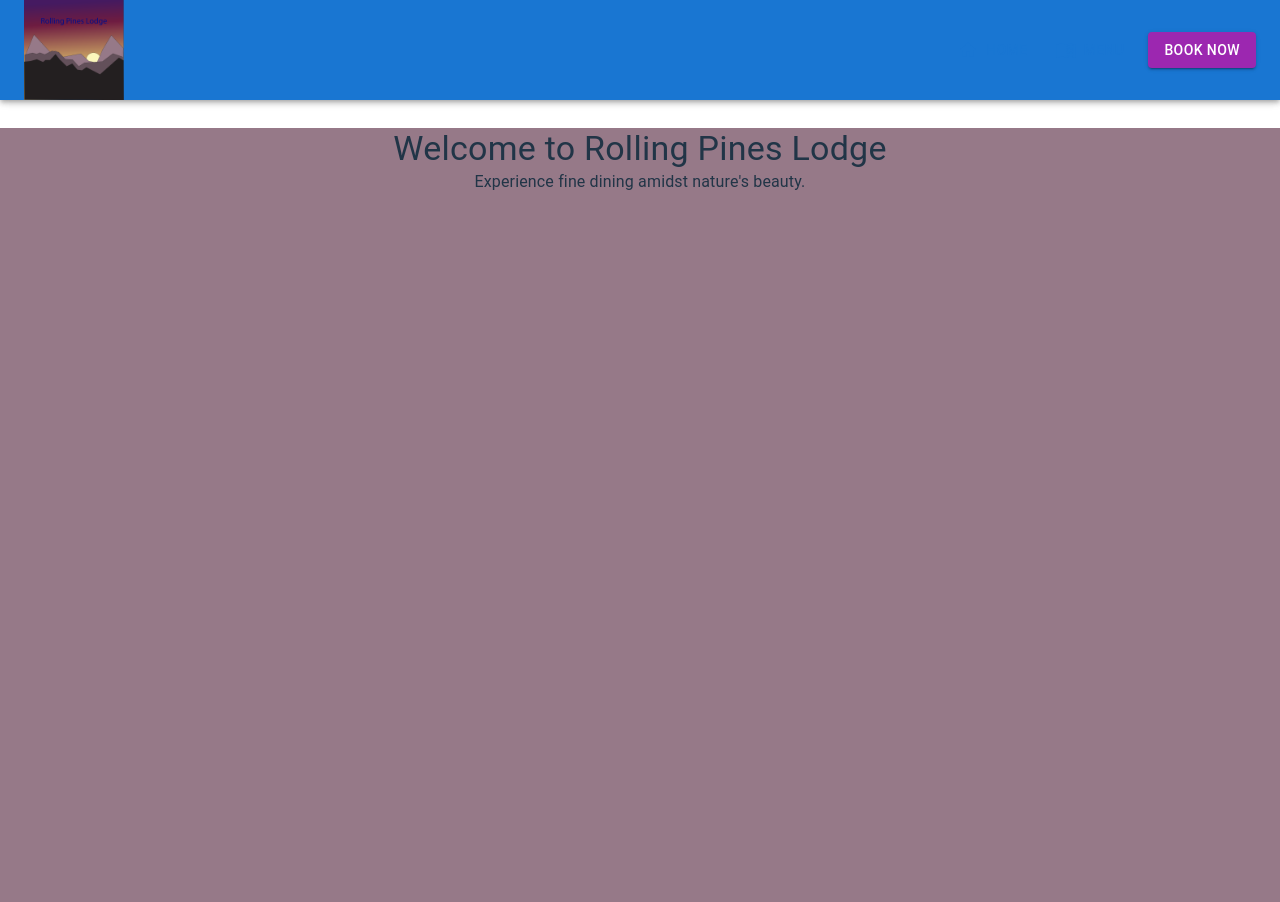
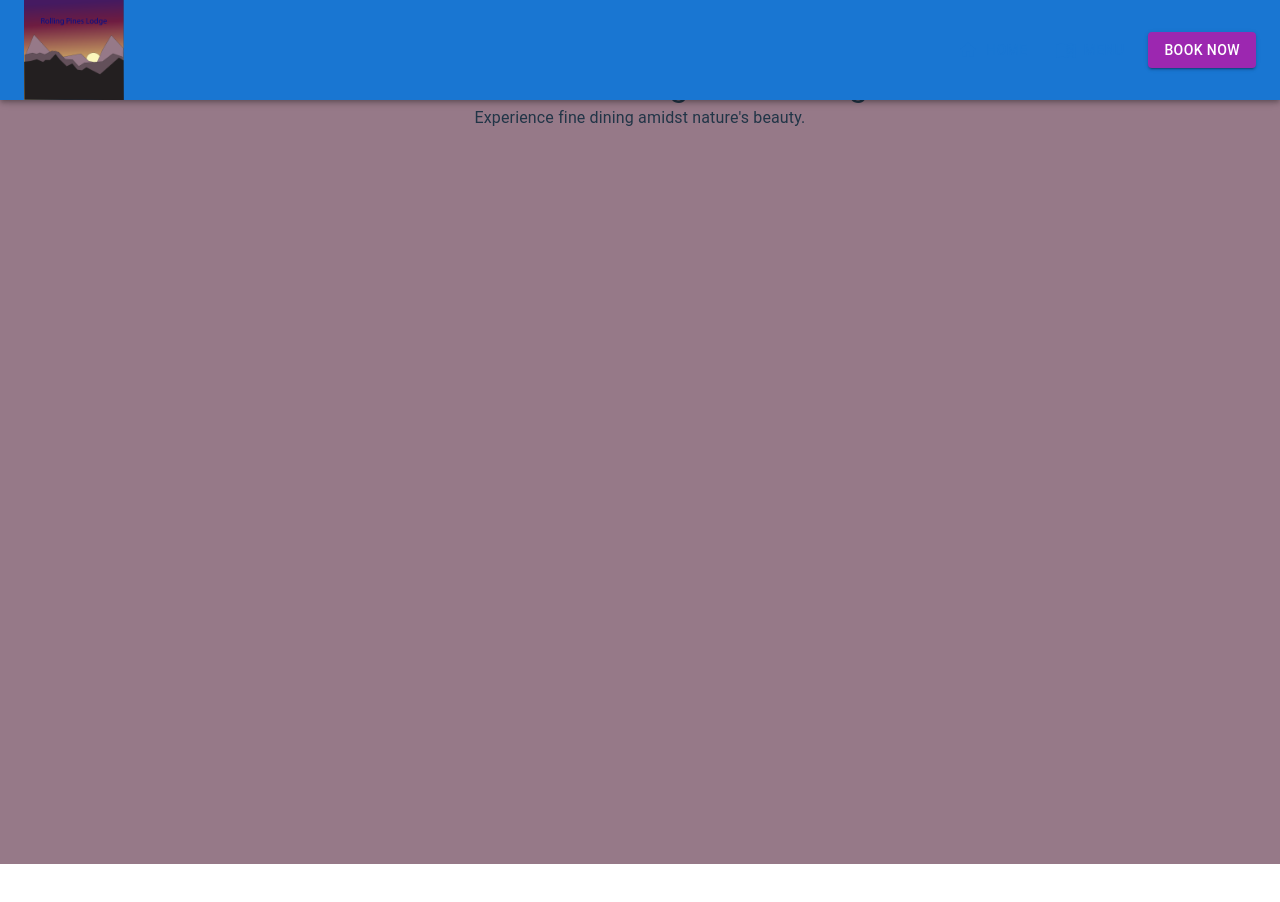
Before and after one commit to Harrison-Holt/rolling-pines-lodge, a React (Vite) app: page / in a window 1280 px wide. Shown: the top 902 px of the page. After the commit the page ends 864 px from the top, so only its background shows below. Built offline with nearby package versions, Linux system fonts and the light colour scheme.

Commit message:
Initial Commit

```diff
--- a/src/frontend/home.css
+++ b/src/frontend/home.css
@@ -33,7 +33,6 @@
   .main-content {
     background-color: #967988;
     text-align: center;
-    margin-top: 64px; /* Adjusted for AppBar height */
     min-height: 100vh;
     width: 100vw;
     margin-left: auto;
```
